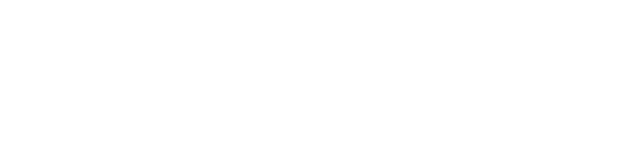
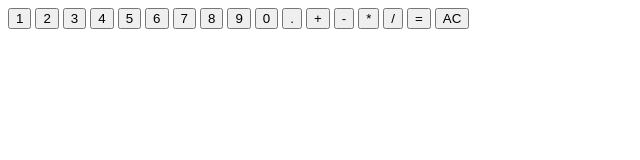
Before and after one commit to mohamedeldaly/Calculator, a plain HTML site: page index.html in a window 1280 px wide. Shown: the whole page, without its empty margins (0-640 px from the left). Drawn offline with Linux system fonts and the light colour scheme.

Commit message:
Create a basic HTML calculator with buttons for each digit, each of the above functions and an Equals key Add a clear button

```diff
--- a/index.html
+++ b/index.html
@@ -6,6 +6,23 @@
     <title>Document</title>
 </head>
 <body>
+    <button>1</button>
+    <button>2</button>
+    <button>3</button>
+    <button>4</button>
+    <button>5</button>
+    <button>6</button>
+    <button>7</button>
+    <button>8</button>
+    <button>9</button>
+    <button>0</button>
+    <button>.</button>
+    <button>+</button>
+    <button>-</button>
+    <button>*</button>
+    <button>/</button>
+    <button>=</button>
+    <button>AC</button>
     <script>
         function add(num1, num2) {
             return num1 + num2;
```
